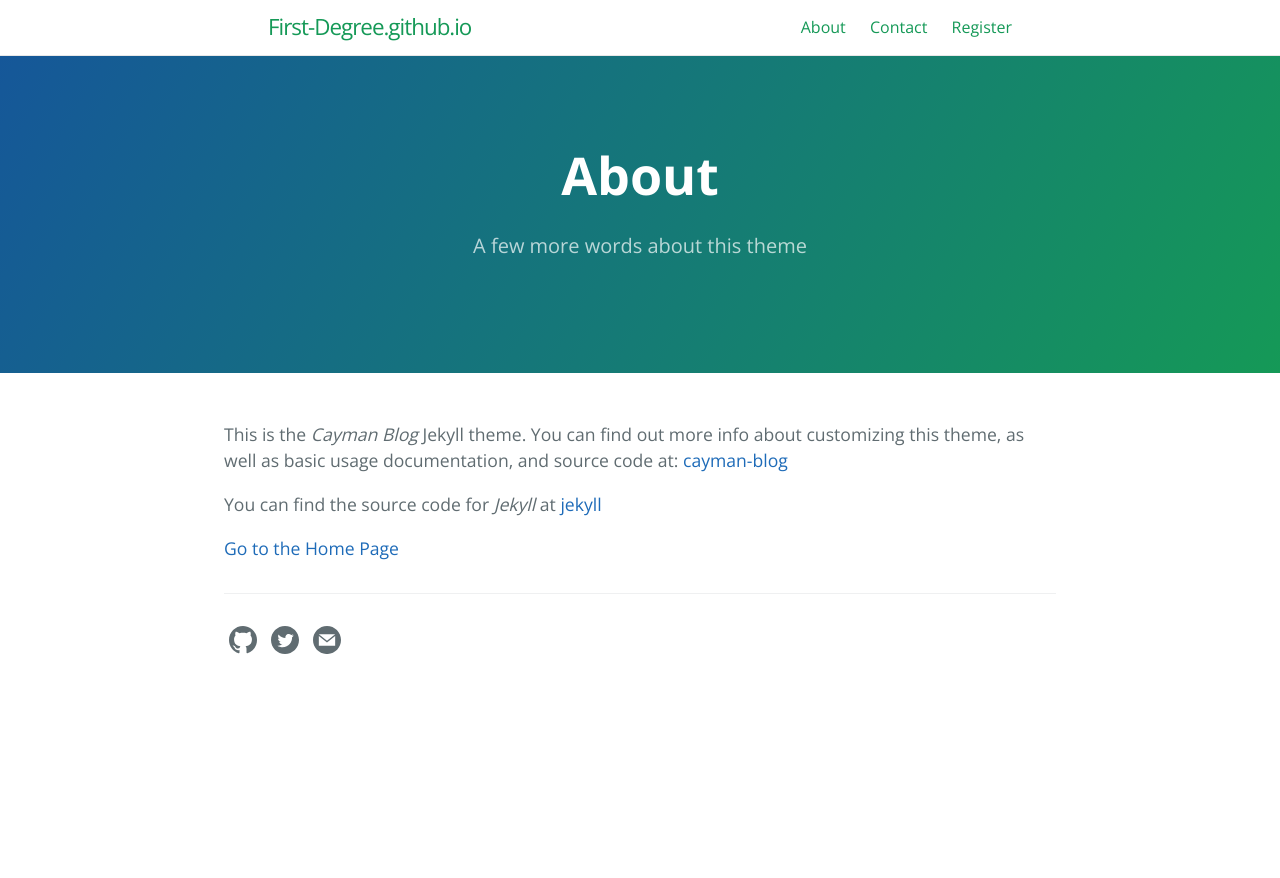
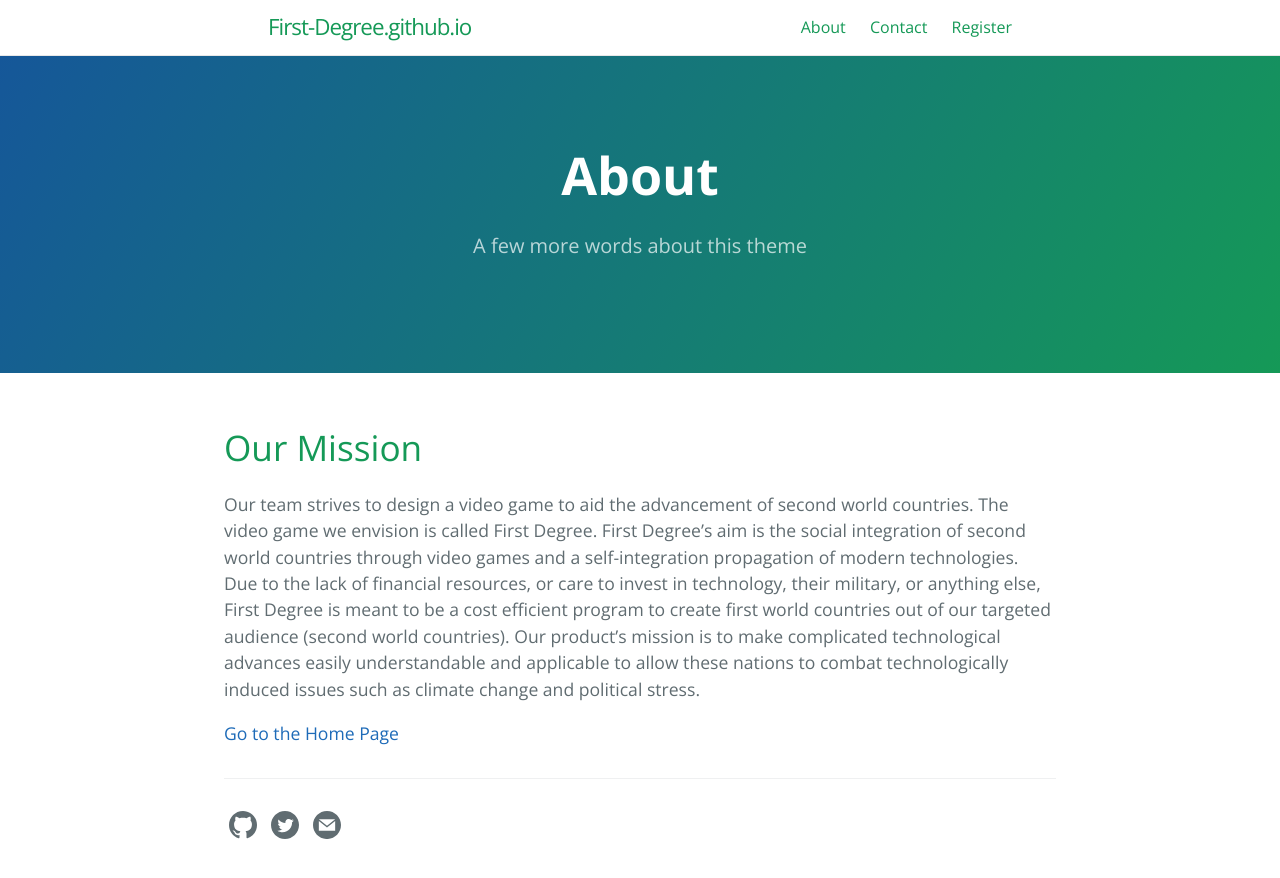
Before and after one commit to garciat20/First-Degree.github.io, a Jekyll site: the page built from about.md, in a window 1280 px wide. Shown: the top 878 px of the page. Built offline with Jekyll 4.4.1, drawn with Linux system fonts in a browser that asks for light colours.

Commit message:
Added content to about page

```diff
--- a/about.md
+++ b/about.md
@@ -7,9 +7,9 @@ ref: about
 order: 0
 ---
 
-This is the _Cayman Blog_ Jekyll theme. You can find out more info about customizing this theme, as well as basic usage documentation, and source code at: [cayman-blog](https://github.com/lorepirri/cayman-blog)
+<h1>Our Mission</h1>
 
-You can find the source code for _Jekyll_ at [jekyll](https://github.com/jekyll/jekyll)
+Our team strives to design a video game to aid the advancement of second world countries. The video game we envision is called First Degree. First Degree’s aim is the social integration of second world countries through video games and a self-integration propagation of modern technologies. Due to the lack of financial resources, or care to invest in technology, their military, or anything else, First Degree is meant to be a cost efficient program to create first world countries out of our targeted audience (second world countries). Our product’s mission is to make complicated technological advances easily understandable and applicable to allow these nations to combat technologically induced issues such as climate change and political stress.
 
 
 [Go to the Home Page]({{ '/' | absolute_url }})
```
